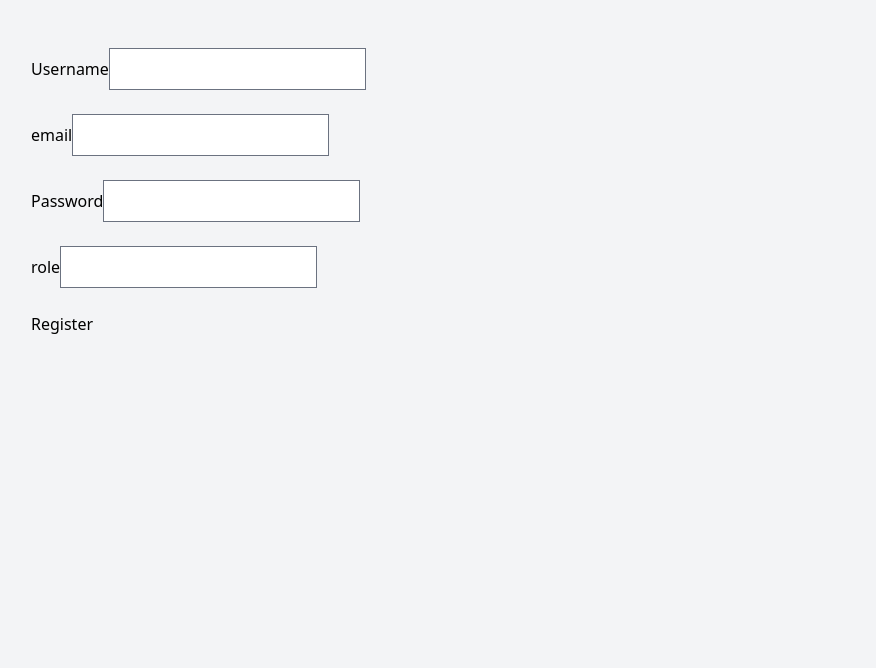
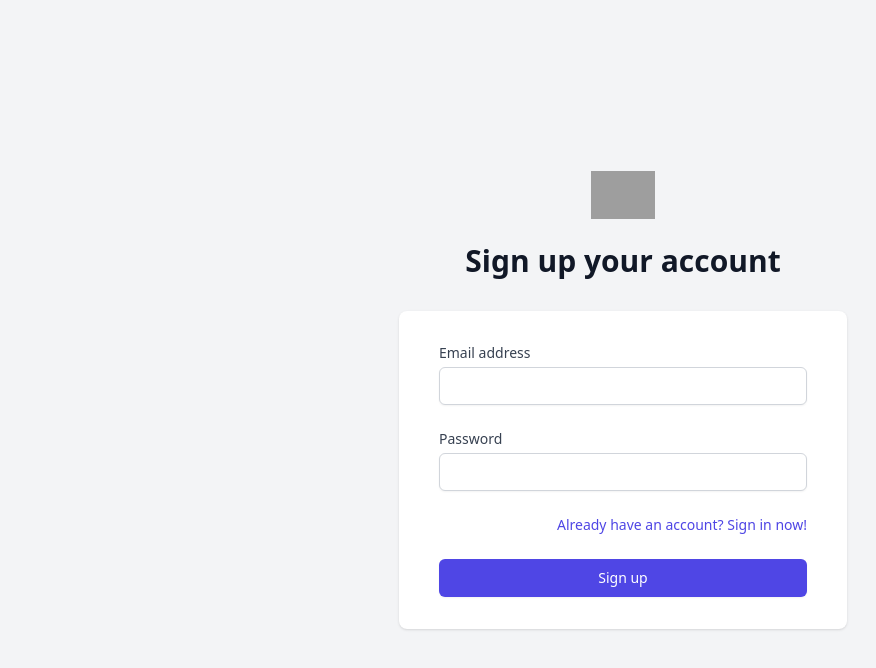
Before and after one commit to ChangChiTW/Chatroom, a React (Vite) app: page /register in a window 1280 px wide. Shown: the top 668 px of the page, without its empty margins (17-893 px from the left). Built offline with nearby package versions, Linux system fonts and the light colour scheme; grey boxes are pictures that could not be loaded.

Commit message:
feat: email signup login and logout

```diff
--- /dev/null
+++ b/src/config/firebaseConfig.js
@@ -0,0 +1,10 @@
+const firebaseConfig = {
+  apiKey: "AIzaSyBw45n_EfBKMYn_hFeLVyHE94OiIpOI_IM",
+  authDomain: "ss-chatroom-d0987.firebaseapp.com",
+  projectId: "ss-chatroom-d0987",
+  storageBucket: "ss-chatroom-d0987.appspot.com",
+  messagingSenderId: "630977914470",
+  appId: "1:630977914470:web:c6ca9e88a2b5a0ed622fa7",
+};
+
+export default firebaseConfig;
--- /dev/null
+++ b/src/firebase.js
@@ -0,0 +1,13 @@
+import { initializeApp } from "firebase/app";
+import { getAuth } from "firebase/auth";
+import { getFirestore } from "firebase/firestore";
+import "firebase/compat/auth";
+import "firebase/compat/firestore";
+import firebaseConfig from "./config/firebaseConfig";
+
+const firebaseApp = initializeApp(firebaseConfig);
+
+const auth = getAuth(firebaseApp);
+const db = getFirestore(firebaseApp);
+
+export { auth, db };
--- a/src/index.jsx
+++ b/src/index.jsx
@@ -1,20 +1,3 @@
-import { initializeApp } from "firebase/app";
-import { getAuth } from "firebase/auth";
-import { getFirestore } from "firebase/firestore";
-
-const firebaseConfig = {
-  apiKey: "AIzaSyBw45n_EfBKMYn_hFeLVyHE94OiIpOI_IM",
-  authDomain: "ss-chatroom-d0987.firebaseapp.com",
-  projectId: "ss-chatroom-d0987",
-  storageBucket: "ss-chatroom-d0987.appspot.com",
-  messagingSenderId: "630977914470",
-  appId: "1:630977914470:web:c6ca9e88a2b5a0ed622fa7",
-};
-
-const app = initializeApp(firebaseConfig);
-const auth = getAuth(app);
-const db = getFirestore(app);
-
 import { createRoot } from "react-dom/client";
 import { BrowserRouter, Routes, Route } from "react-router-dom";
 
@@ -29,9 +12,9 @@ export default function App() {
   return (
     <BrowserRouter>
       <Routes>
-        <Route path="/" element={<Login auth={auth} />} />
-        <Route path="/chatroom" element={<Home />} />
-        <Route path="/register" element={<Register auth={auth} />} />
+        <Route path="/" element={<Login />} />
+        <Route path="/home" element={<Home />} />
+        <Route path="/register" element={<Register />} />
         <Route path="*" element={<NotFound />} />
       </Routes>
     </BrowserRouter>
--- a/src/pages/Home.jsx
+++ b/src/pages/Home.jsx
@@ -1,5 +1,9 @@
 import React from "react";
+import { useNavigate } from "react-router-dom";
 import { CalendarIcon, ChartBarIcon, FolderIcon, HomeIcon, InboxIcon, UsersIcon } from "@heroicons/react/outline";
+
+import { signOut } from "firebase/auth";
+import { auth } from "../firebase";
 
 const navigation = [
   { name: "Home", href: "#", icon: HomeIcon, current: true },
@@ -15,6 +19,14 @@ function classNames(...classes) {
 }
 
 const Home = () => {
+  const navigate = useNavigate();
+
+  const handleSubmit = e => {
+    e.preventDefault();
+    signOut(auth);
+    navigate("/");
+  };
+
   return (
     <div>
       <div className="hidden md:flex md:w-64 md:flex-col md:fixed md:inset-y-0">
@@ -77,6 +89,11 @@ const Home = () => {
               {/* Replace with your content */}
               <div className="py-4">
                 <div className="border-4 border-dashed border-gray-200 rounded-lg h-96" />
+                <button
+                  onClick={handleSubmit}
+                  className="w-full flex justify-center py-2 px-4 border border-transparent rounded-md shadow-sm text-sm font-medium text-white bg-indigo-600 hover:bg-indigo-700 focus:outline-none focus:ring-2 focus:ring-offset-2 focus:ring-indigo-500">
+                  Logout
+                </button>
               </div>
               {/* /End replace */}
             </div>
--- a/src/pages/Login.jsx
+++ b/src/pages/Login.jsx
@@ -1,7 +1,34 @@
-import React from "react";
+import React, { useState } from "react";
+import { useNavigate } from "react-router-dom";
 
-const Login = ({ auth }) => {
-  console.log(auth);
+import { auth } from "../firebase";
+import { signInWithEmailAndPassword } from "firebase/auth";
+
+const Login = () => {
+  const navigate = useNavigate();
+  let [email, setEmail] = useState("");
+  let [password, setPassword] = useState("");
+
+  const handleChangeEmail = async e => {
+    setEmail(e.target.value);
+  };
+  const handleChangePassword = e => {
+    setPassword(e.target.value);
+  };
+
+  const handleSubmit = async e => {
+    e.preventDefault();
+    try {
+      await signInWithEmailAndPassword(auth, email, password);
+      window.alert("Login successfully, you are now redirected to the home page.");
+      navigate("/home");
+    } catch (error) {
+      window.alert(error.message);
+      setEmail("");
+      setPassword("");
+    }
+  };
+
   return (
     <div className="min-h-full flex flex-col justify-center py-12 sm:px-6 lg:px-8">
       <div className="sm:mx-auto sm:w-full sm:max-w-md">
@@ -22,6 +49,7 @@ const Login = ({ auth }) => {
               </label>
               <div className="mt-1">
                 <input
+                  onChange={handleChangeEmail}
                   id="email"
                   name="email"
                   type="email"
@@ -38,6 +66,7 @@ const Login = ({ auth }) => {
               </label>
               <div className="mt-1">
                 <input
+                  onChange={handleChangePassword}
                   id="password"
                   name="password"
                   type="password"
@@ -58,7 +87,7 @@ const Login = ({ auth }) => {
 
             <div>
               <button
-                type="submit"
+                onClick={handleSubmit}
                 className="w-full flex justify-center py-2 px-4 border border-transparent rounded-md shadow-sm text-sm font-medium text-white bg-indigo-600 hover:bg-indigo-700 focus:outline-none focus:ring-2 focus:ring-offset-2 focus:ring-indigo-500">
                 Sign in
               </button>
--- a/src/pages/Register.jsx
+++ b/src/pages/Register.jsx
@@ -1,66 +1,99 @@
 import React, { useState } from "react";
 import { useNavigate } from "react-router-dom";
-// import AuthService from "../services/auth.service";
+
+import { auth } from "../firebase";
+import { createUserWithEmailAndPassword } from "firebase/auth";
 
 const Register = () => {
   const navigate = useNavigate();
-  let [username, setUsername] = useState("");
   let [email, setEmail] = useState("");
   let [password, setPassword] = useState("");
-  let [role, setRole] = useState("");
-  let [message, setMessage] = useState("");
 
-  const handleChangeUsername = e => {
-    setUsername(e.target.value);
-  };
-  const handleChangeEmail = e => {
+  const handleChangeEmail = async e => {
     setEmail(e.target.value);
   };
   const handleChangePassword = e => {
     setPassword(e.target.value);
   };
-  const handleChnageRole = e => {
-    setRole(e.target.value);
-  };
-  const handleRegister = () => {
-    // AuthService.register(username, email, password, role)
-    //   .then(() => {
-    //     window.alert("Registration succeeds. You are now redirected to the login page.");
-    //     navigate("/login");
-    //   })
-    //   .catch(error => {
-    //     console.log(error.response);
-    //     setMessage(error.response.data);
-    //   });
+
+  const handleSubmit = async e => {
+    e.preventDefault();
+    try {
+      await createUserWithEmailAndPassword(auth, email, password);
+      window.alert("Registration succeeds. You are now redirected to the login page.");
+      navigate("/");
+    } catch (error) {
+      window.alert(error.message);
+      setEmail("");
+      setPassword("");
+    }
   };
 
   return (
-    <div style={{ padding: "3rem" }} className="col-md-12">
+    <div className="min-h-full flex flex-col justify-center py-12 sm:px-6 lg:px-8">
+      <div className="sm:mx-auto sm:w-full sm:max-w-md">
+        <img
+          className="mx-auto h-12 w-auto"
+          src="https://tailwindui.com/img/logos/workflow-mark-indigo-600.svg"
+          alt="Workflow"
+        />
+        <h2 className="mt-6 text-center text-3xl font-extrabold text-gray-900">Sign up your account</h2>
+      </div>
+
+      <div className="mt-8 sm:mx-auto sm:w-full sm:max-w-md">
+        <div className="bg-white py-8 px-4 shadow sm:rounded-lg sm:px-10">
+          <form className="space-y-6">
             <div>
-        {message && <div className="alert alert-danger">{message}</div>}
+              <label htmlFor="email" className="block text-sm font-medium text-gray-700">
+                Email address
+              </label>
+              <div className="mt-1">
+                <input
+                  onChange={handleChangeEmail}
+                  id="email"
+                  name="email"
+                  type="email"
+                  autoComplete="email"
+                  required
+                  className="appearance-none block w-full px-3 py-2 border border-gray-300 rounded-md shadow-sm placeholder-gray-400 focus:outline-none focus:ring-indigo-500 focus:border-indigo-500 sm:text-sm"
+                />
+              </div>
+            </div>
+
             <div>
-          <label htmlFor="username">Username</label>
-          <input onChange={handleChangeUsername} type="text" className="form-control" name="username" />
+              <label htmlFor="password" className="block text-sm font-medium text-gray-700">
+                Password
+              </label>
+              <div className="mt-1">
+                <input
+                  onChange={handleChangePassword}
+                  id="password"
+                  name="password"
+                  type="password"
+                  autoComplete="current-password"
+                  required
+                  className="appearance-none block w-full px-3 py-2 border border-gray-300 rounded-md shadow-sm placeholder-gray-400 focus:outline-none focus:ring-indigo-500 focus:border-indigo-500 sm:text-sm"
+                />
               </div>
-        <br />
-        <div className="form-group">
-          <label htmlFor="email">email</label>
-          <input onChange={handleChangeEmail} type="text" className="form-control" name="email" />
             </div>
-        <br />
-        <div className="form-group">
-          <label htmlFor="password">Password</label>
-          <input onChange={handleChangePassword} type="password" className="form-control" name="password" />
+
+            <div className="flex items-center justify-end">
+              <div className="text-sm">
+                <a href="/" className="font-medium text-indigo-600 hover:text-indigo-500">
+                  Already have an account? Sign in now!
+                </a>
               </div>
-        <br />
-        <div className="form-group">
-          <label htmlFor="password">role</label>
-          <input onChange={handleChnageRole} type="text" className="form-control" name="role" />
             </div>
-        <br />
-        <button onClick={handleRegister} className="btn btn-primary">
-          <span>Register</span>
+
+            <div>
+              <button
+                onClick={handleSubmit}
+                className="w-full flex justify-center py-2 px-4 border border-transparent rounded-md shadow-sm text-sm font-medium text-white bg-indigo-600 hover:bg-indigo-700 focus:outline-none focus:ring-2 focus:ring-offset-2 focus:ring-indigo-500">
+                Sign up
               </button>
+            </div>
+          </form>
+        </div>
       </div>
     </div>
   );
```
Lines whose indentation alone changed are shown as unchanged.
